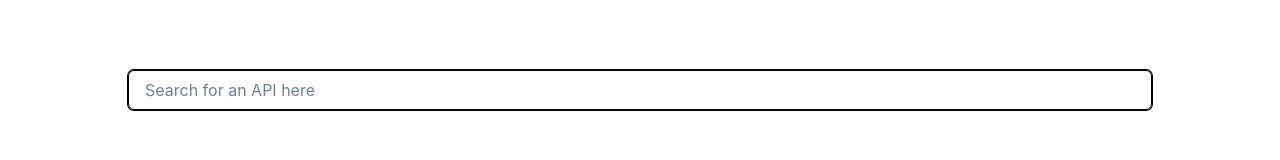
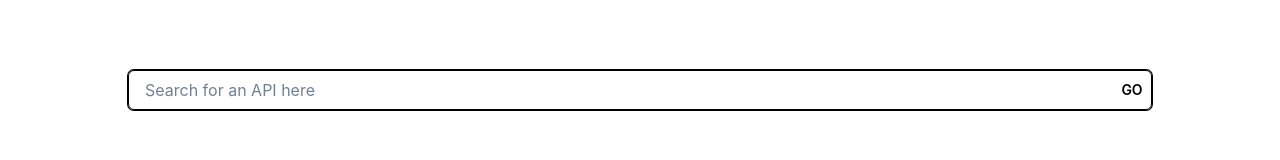
Before and after one commit to KurtisDenning/pAPI, a React (Create React App) app in the folder frontend/: page / in a window 1280 px wide. Shown: the part 583-743 px from the top of the page. Built offline with nearby package versions, Linux system fonts and the light colour scheme.

Commit message:
search bar somewhat functional though def could do with more work done to it

```diff
--- a/frontend/src/App.js
+++ b/frontend/src/App.js
@@ -1,4 +1,4 @@
-import React from "react";
+import { React, useState } from "react";
 import { ChakraProvider, Divider } from "@chakra-ui/react";
 import Nav from "./Components/Nav";
 import Header from "./Components/Header";
@@ -7,14 +7,16 @@ import APIs from "./Components/APIs";
 import Footer from "./Components/Footer";
 
 function App() {
+  const [query, setQuery] = useState("");
+
   return (
     <ChakraProvider>
       <Nav />
-      <Header />
+      <Header setQuery={setQuery} />
       <Divider />
       <Categories />
       <Divider />
-      <APIs />
+      <APIs query={query} />
       <Footer />
     </ChakraProvider>
   );
--- a/frontend/src/Components/APIs.js
+++ b/frontend/src/Components/APIs.js
@@ -1,15 +1,21 @@
 import React from "react";
 import APICard from "./APICards";
 import APIData from "../Dummy-Json/API-data";
-import { Center, Heading, Box, Flex } from "@chakra-ui/react";
+import { Center, Heading, Box } from "@chakra-ui/react";
 
-const apiCards = APIData.map((item) => <APICard key={item.id} {...item} />);
+const APIs = ({ query }) => {
+  let apiCards = APIData.filter((card) => {
+    if (query === "") {
+      return card;
+    } else if (card.name.toLowerCase().includes(query.toLowerCase())) {
+      return card;
+    }
+  }).map((item) => <APICard key={item.id} {...item} />);
 
-const APIs = () => {
   return (
     <Box m={50}>
       <Center mb={50}>
-        <Heading as={"h3"} size={"lg"}>
+        <Heading as={"h3"} size={"lg"} id={"APIs"}>
           API's {/*need to set state to for what results are being filtered*/}
         </Heading>
       </Center>
--- a/frontend/src/Components/Header.js
+++ b/frontend/src/Components/Header.js
@@ -1,7 +1,17 @@
-import { Box, Flex, Text, Heading, VStack, Input } from "@chakra-ui/react";
-import React from "react";
+import {
+  Box,
+  Flex,
+  Text,
+  Heading,
+  VStack,
+  Input,
+  InputGroup,
+  InputRightElement,
+  Button,
+} from "@chakra-ui/react";
+import { React } from "react";
 
-const Header = () => {
+const Header = ({ setQuery }) => {
   return (
     <>
       <Box h={"92vh"} mx={50}>
@@ -15,12 +25,28 @@ const Header = () => {
           </VStack>
         </Flex>
         <Flex justifyContent={"center"}>
-          <Input
-            w={"80vw"}
-            isInvalid
-            errorBorderColor="black"
-            placeholder="Search for an API here"
-          ></Input>
+          <InputGroup w={"80vw"}>
+            <Input
+              onChange={(event) => setQuery(event.target.value)}
+              isInvalid
+              errorBorderColor="black"
+              placeholder="Search for an API here"
+            ></Input>
+
+            <InputRightElement>
+              <Box
+                as="button"
+                border="0px"
+                borderRadius="2px"
+                fontSize="14px"
+                fontWeight="semibold"
+                bg="#ffffff"
+                color="black"
+              >
+                <a href="#APIs">GO</a>
+              </Box>
+            </InputRightElement>
+          </InputGroup>
         </Flex>
       </Box>
     </>
```
